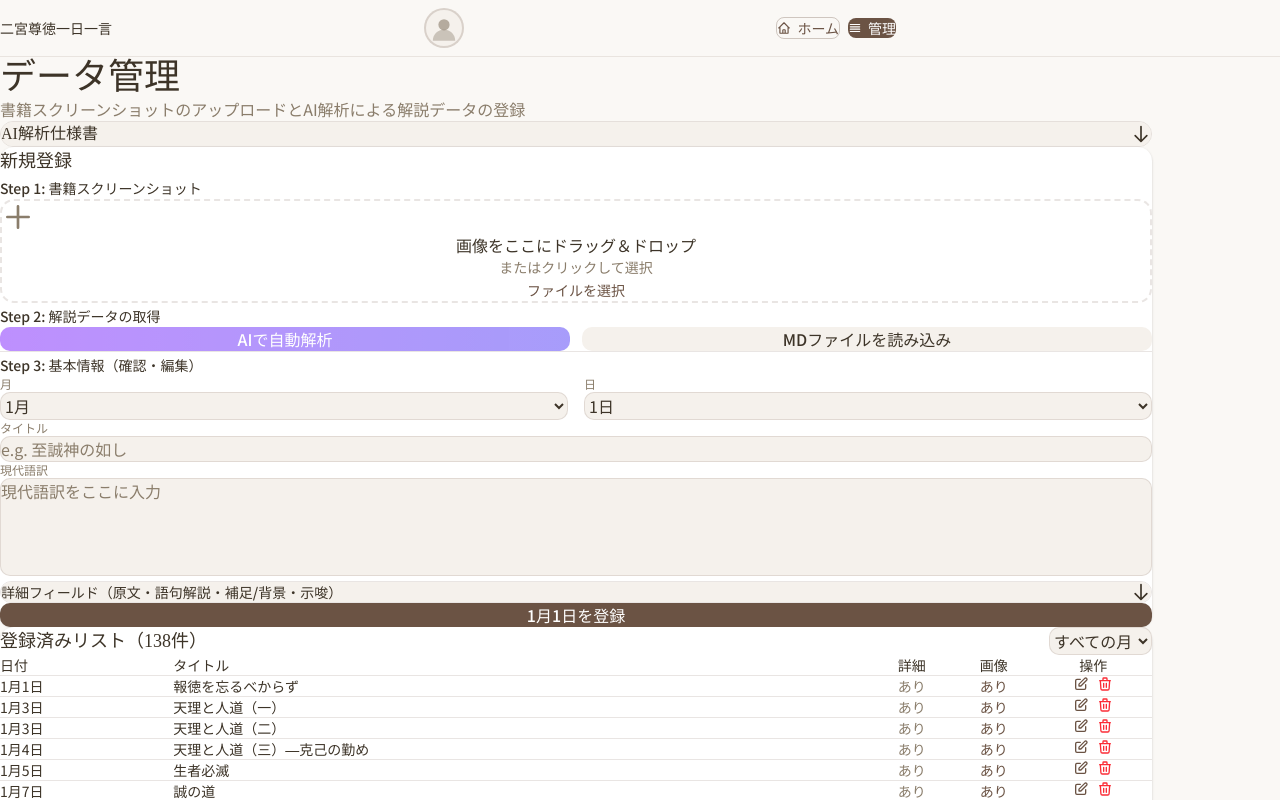
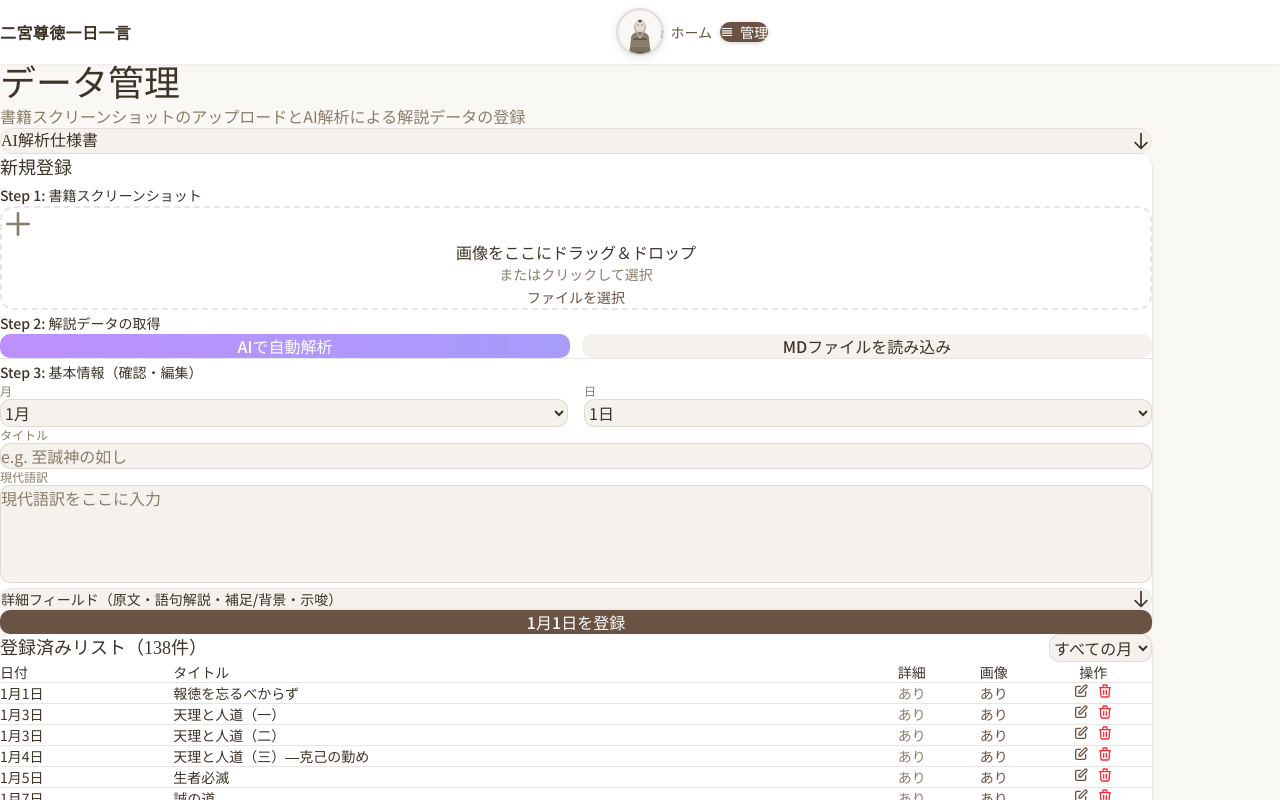
Before and after one commit to tatsuow/sontoku-ichinichiichigen, a Next.js app: page /admin in a window 1280 px wide. Shown: the top 800 px of the page. Built offline with nearby package versions, Linux system fonts and the light colour scheme.

Commit message:
design: カードレイアウト・シャドウ・肖像画・中央配置を大幅改善

```diff
--- a/src/app/page.tsx
+++ b/src/app/page.tsx
@@ -45,7 +45,6 @@ export default async function Home() {
   const todayMonth = today.getMonth() + 1;
   const todayDay = today.getDate();
 
-  // カレンダー用データ
   const calendarQuotes = allQuotes.map((q) => ({
     month: q.month,
     day: q.day,
@@ -54,7 +53,7 @@ export default async function Home() {
 
   if (!quote) {
     return (
-      <div className="max-w-4xl mx-auto px-4 sm:px-6 lg:px-8 py-16">
+      <div className="max-w-3xl mx-auto px-6 py-16">
         <div className="text-center">
           <p className="text-[#8a7d6b]">本日（{todayMonth}月{todayDay}日）の言葉はまだ登録されていません</p>
         </div>
@@ -65,7 +64,6 @@ export default async function Home() {
 
   const dateString = formatDateString(quote.month, quote.day);
 
-  // マークダウンをHTMLに変換
   const [genbuHtml, gengoHtml, gogakuHtml, hosokuHtml, shisaHtml] = await Promise.all([
     quote.content.原文 ? markdownToHtml(quote.content.原文) : Promise.resolve(''),
     quote.content.現代語訳 ? markdownToHtml(quote.content.現代語訳) : Promise.resolve(''),
@@ -75,29 +73,51 @@ export default async function Home() {
   ]);
 
   return (
-    <div className="max-w-4xl mx-auto px-4 sm:px-6 lg:px-8 py-8">
+    <div className="max-w-3xl mx-auto px-6 py-10">
 
-      {/* メインカード：左カラム（日付・タイトル）＋右カラム（書籍画像） */}
-      <div className="bg-white rounded-[14px] border border-[rgba(107,83,68,0.1)] shadow-[0px_2px_12px_rgba(61,52,40,0.08)] overflow-hidden mb-6">
+      {/* ===== メインカード ===== */}
+      <div className="bg-white rounded-[16px] shadow-[0_4px_24px_rgba(61,52,40,0.10),0_1px_4px_rgba(61,52,40,0.06)] overflow-hidden mb-8">
+
+        {/* 上段：肖像画を中央に配置 */}
+        <div className="flex justify-center pt-8 pb-2">
+          <div className="w-20 h-20 rounded-full overflow-hidden border-3 border-[rgba(107,83,68,0.15)] shadow-[0_2px_12px_rgba(61,52,40,0.1)]">
+            <Image
+              src="/sontoku-portrait.svg"
+              alt="二宮尊徳"
+              width={80}
+              height={80}
+              className="w-full h-full object-cover"
+            />
+          </div>
+        </div>
+
+        {/* 2カラム：左に日付・タイトル、右に書籍画像 */}
         <div className="flex flex-col md:flex-row">
-
-          {/* 左カラム */}
-          <div className="flex-1 p-8 flex flex-col justify-center">
-            <p className="text-sm text-[#8a7d6b] mb-3">{dateString}</p>
-            <h1 className="text-3xl md:text-4xl font-bold text-[#3d3428] leading-tight mb-6">
+          {/* 左カラム：日付とタイトル */}
+          <div className="flex-1 px-8 pb-8 pt-4 flex flex-col items-center md:items-start justify-center text-center md:text-left">
+            <div className="mb-4">
+              <span className="text-5xl font-bold text-[#3d3428] leading-none">{quote.month}月</span>
+              <span className="text-7xl font-bold text-[#3d3428] leading-none ml-1">{quote.day}</span>
+              <span className="text-2xl text-[#8a7d6b] ml-1">日</span>
+            </div>
+            <div className="w-16 h-0.5 bg-[rgba(107,83,68,0.2)] mb-4" />
+            <h1 className="text-2xl md:text-3xl font-bold text-[#3d3428] leading-snug mb-5">
               {quote.frontmatter.title}
             </h1>
-            <div className="flex flex-wrap gap-2">
-              <span className="inline-flex items-center px-4 py-2 rounded-[8px] bg-[#f5f1ec] text-sm text-[#6b5344] font-medium border border-[rgba(107,83,68,0.15)]">
+            <div className="flex flex-wrap gap-2 justify-center md:justify-start">
+              <span className="inline-flex items-center px-4 py-2 rounded-full bg-[#f5f1ec] text-sm text-[#6b5344] font-medium border border-[rgba(107,83,68,0.12)]">
                 {dateString}の一言
+              </span>
+              <span className="inline-flex items-center px-4 py-2 rounded-full text-sm text-[#8a7d6b] font-medium border border-[rgba(107,83,68,0.12)] hover:bg-[#f5f1ec] cursor-pointer transition-colors">
+                ↻ 今日に戻る
               </span>
             </div>
           </div>
 
           {/* 右カラム：書籍画像 */}
           {quote.imagePath && (
-            <div className="md:w-72 flex-shrink-0 bg-[#f5f1ec] flex items-center justify-center p-4 border-t md:border-t-0 md:border-l border-[rgba(107,83,68,0.1)]">
-              <div className="relative w-full max-w-[240px] rounded-[8px] overflow-hidden shadow-[0px_2px_8px_rgba(0,0,0,0.12)]">
+            <div className="md:w-[280px] flex-shrink-0 bg-gradient-to-b from-[#f5f1ec] to-[#ede7df] flex items-center justify-center p-6">
+              <div className="relative rounded-[10px] overflow-hidden shadow-[0_4px_16px_rgba(61,52,40,0.15)]">
                 <Image
                   src={quote.imagePath}
                   alt={`${quote.frontmatter.title} 書籍スクリーンショット`}
@@ -112,31 +132,33 @@ export default async function Home() {
         </div>
       </div>
 
-      {/* 現代語訳（常時展開） */}
+      {/* ===== 現代語訳カード（常時展開） ===== */}
       {gengoHtml && (
-        <div className="bg-white rounded-[14px] border border-[rgba(107,83,68,0.1)] shadow-[0px_1px_4px_rgba(61,52,40,0.06)] p-6 mb-4">
-          <div className="flex items-center gap-2 mb-4">
-            <div className="h-px flex-1 bg-[rgba(107,83,68,0.15)]" />
-            <span className="text-xs font-semibold text-[#8a7d6b] tracking-widest px-2">現代語訳</span>
-            <div className="h-px flex-1 bg-[rgba(107,83,68,0.15)]" />
+        <div className="bg-white rounded-[16px] shadow-[0_2px_12px_rgba(61,52,40,0.06),0_1px_3px_rgba(61,52,40,0.04)] p-8 mb-6">
+          <div className="flex items-center gap-3 mb-5">
+            <div className="h-px flex-1 bg-[rgba(107,83,68,0.12)]" />
+            <span className="text-xs font-bold text-[#8a7d6b] tracking-[0.2em] uppercase">現代語訳</span>
+            <div className="h-px flex-1 bg-[rgba(107,83,68,0.12)]" />
           </div>
           <div
-            className="prose-content text-[15px] text-[#3d3428] leading-relaxed"
+            className="prose-content text-[15px] text-[#3d3428] leading-[1.9]"
             dangerouslySetInnerHTML={{ __html: gengoHtml }}
           />
-          <p className="mt-4 text-xs text-[#8a7d6b] text-right">出典：二宮尊徳一日一言　致知出版社</p>
+          <p className="mt-6 pt-4 border-t border-[rgba(107,83,68,0.08)] text-xs text-[#b0a696] text-center">
+            出典：二宮尊徳一日一言　致知出版社
+          </p>
         </div>
       )}
 
-      {/* アコーディオンセクション */}
-      <div className="space-y-2 mb-4">
+      {/* ===== アコーディオンセクション ===== */}
+      <div className="space-y-3 mb-8">
         <AccordionSection title="原文" icon={<BookIcon />} htmlContent={genbuHtml} />
         <AccordionSection title="語句解説" icon={<GridIcon />} htmlContent={gogakuHtml} />
         <AccordionSection title="補足・背景" icon={<ChatIcon />} htmlContent={hosokuHtml} />
         <AccordionSection title="仕事／暮らしへの示唆" icon={<LightbulbIcon />} htmlContent={shisaHtml} />
       </div>
 
-      {/* カレンダー */}
+      {/* ===== カレンダー ===== */}
       <Calendar quotes={calendarQuotes} todayMonth={todayMonth} todayDay={todayDay} />
     </div>
   );
--- a/src/components/Navigation.tsx
+++ b/src/components/Navigation.tsx
@@ -1,28 +1,31 @@
 'use client';
 
 import Link from 'next/link';
+import Image from 'next/image';
 import { usePathname } from 'next/navigation';
 
 export function Navigation() {
   const pathname = usePathname();
 
   return (
-    <nav className="bg-[#faf8f5] border-b border-[rgba(107,83,68,0.12)]">
-      <div className="max-w-4xl mx-auto px-4 sm:px-6 lg:px-8">
-        <div className="flex items-center justify-between h-14">
+    <nav className="bg-white shadow-[0_1px_3px_rgba(61,52,40,0.08)]">
+      <div className="max-w-3xl mx-auto px-6">
+        <div className="flex items-center justify-between h-16">
           {/* サイトタイトル */}
-          <Link href="/" className="text-sm font-medium text-[#3d3428] hover:text-[#6b5344] transition-colors">
+          <Link href="/" className="text-base font-semibold text-[#3d3428] hover:text-[#6b5344] transition-colors tracking-wide">
             二宮尊徳一日一言
           </Link>
 
           {/* 中央の肖像アバター */}
-          <Link href="/" className="flex-shrink-0">
-            <div className="w-10 h-10 rounded-full overflow-hidden border-2 border-[rgba(107,83,68,0.2)] bg-[#f5f1ec] flex items-center justify-center">
-              {/* 肖像画の代替SVGアイコン */}
-              <svg viewBox="0 0 40 40" fill="none" xmlns="http://www.w3.org/2000/svg" className="w-8 h-8">
-                <circle cx="20" cy="16" r="7" fill="#8a7d6b" opacity="0.6"/>
-                <path d="M6 36c0-7.732 6.268-14 14-14s14 6.268 14 14" fill="#8a7d6b" opacity="0.4"/>
-              </svg>
+          <Link href="/" className="absolute left-1/2 -translate-x-1/2">
+            <div className="w-12 h-12 rounded-full overflow-hidden border-2 border-[rgba(107,83,68,0.2)] shadow-[0_2px_8px_rgba(61,52,40,0.12)]">
+              <Image
+                src="/sontoku-portrait.svg"
+                alt="二宮尊徳"
+                width={48}
+                height={48}
+                className="w-full h-full object-cover"
+              />
             </div>
           </Link>
 
@@ -30,10 +33,10 @@ export function Navigation() {
           <div className="flex items-center gap-2">
             <Link
               href="/"
-              className={`flex items-center gap-1.5 px-4 py-2 rounded-[8px] text-sm font-medium transition-colors ${
+              className={`flex items-center gap-1.5 px-4 py-2 rounded-full text-sm font-medium transition-all ${
                 pathname === '/'
-                  ? 'bg-[#6b5344] text-white'
-                  : 'border border-[rgba(107,83,68,0.3)] text-[#6b5344] hover:bg-[#f5f1ec]'
+                  ? 'bg-[#6b5344] text-white shadow-[0_1px_4px_rgba(107,83,68,0.3)]'
+                  : 'text-[#6b5344] hover:bg-[#f5f1ec]'
               }`}
             >
               <svg className="w-3.5 h-3.5" fill="none" stroke="currentColor" viewBox="0 0 24 24">
@@ -43,10 +46,10 @@ export function Navigation() {
             </Link>
             <Link
               href="/admin"
-              className={`flex items-center gap-1.5 px-4 py-2 rounded-[8px] text-sm font-medium transition-colors ${
+              className={`flex items-center gap-1.5 px-4 py-2 rounded-full text-sm font-medium transition-all ${
                 pathname === '/admin'
-                  ? 'bg-[#6b5344] text-white'
-                  : 'border border-[rgba(107,83,68,0.3)] text-[#6b5344] hover:bg-[#f5f1ec]'
+                  ? 'bg-[#6b5344] text-white shadow-[0_1px_4px_rgba(107,83,68,0.3)]'
+                  : 'text-[#6b5344] hover:bg-[#f5f1ec]'
               }`}
             >
               <svg className="w-3.5 h-3.5" fill="none" stroke="currentColor" viewBox="0 0 24 24">
```
Also changed, not shown: src/components/AccordionSection.tsx (+15 -11 lines), public/sontoku-portrait.svg (added).
